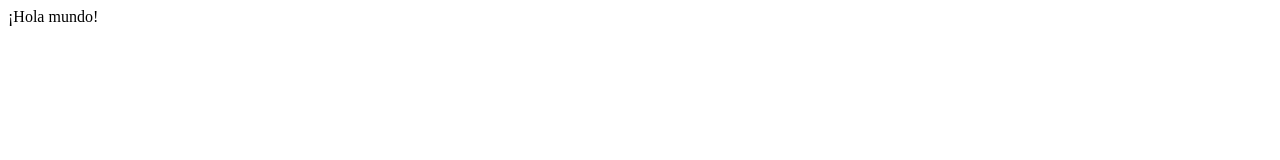
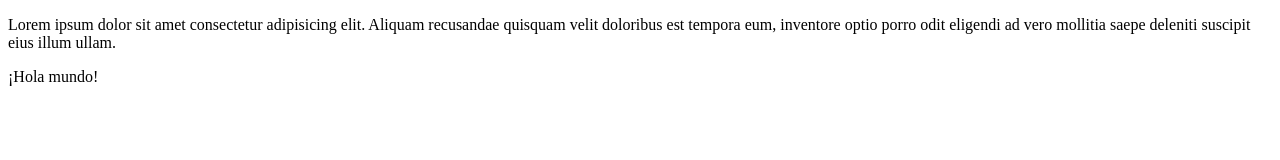
Before and after one commit to flowerguzman/ejercicios, a plain HTML site: page index.html in a window 1280 px wide. Drawn offline with Linux system fonts and the light colour scheme.

Commit message:
Agregado DIV contenedor

```diff
--- a/index.html
+++ b/index.html
@@ -8,6 +8,12 @@
     <link rel="stylesheet" href="css/estilos.css">
 </head>
 <body>
+
+    <!--DIV CONTENEDOR 1-->
+    <div class="row">
+        <p>Lorem ipsum dolor sit amet consectetur adipisicing elit. Aliquam recusandae quisquam velit doloribus est tempora eum, inventore optio porro odit eligendi ad vero mollitia saepe deleniti suscipit eius illum ullam.</p>
+    </div>
+
     <script src="script/script.js"></script>
 </body>
 </html>
```
